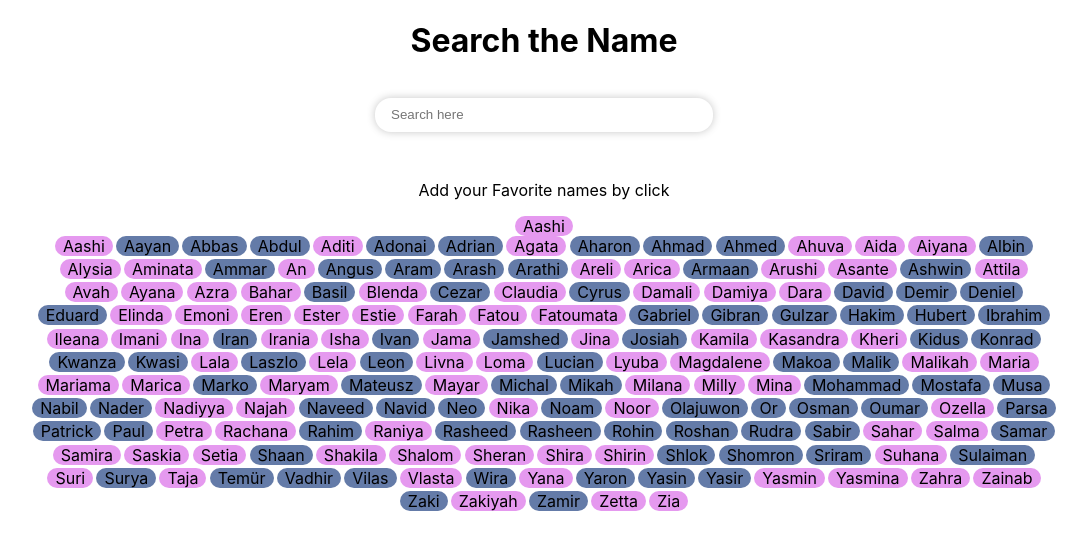
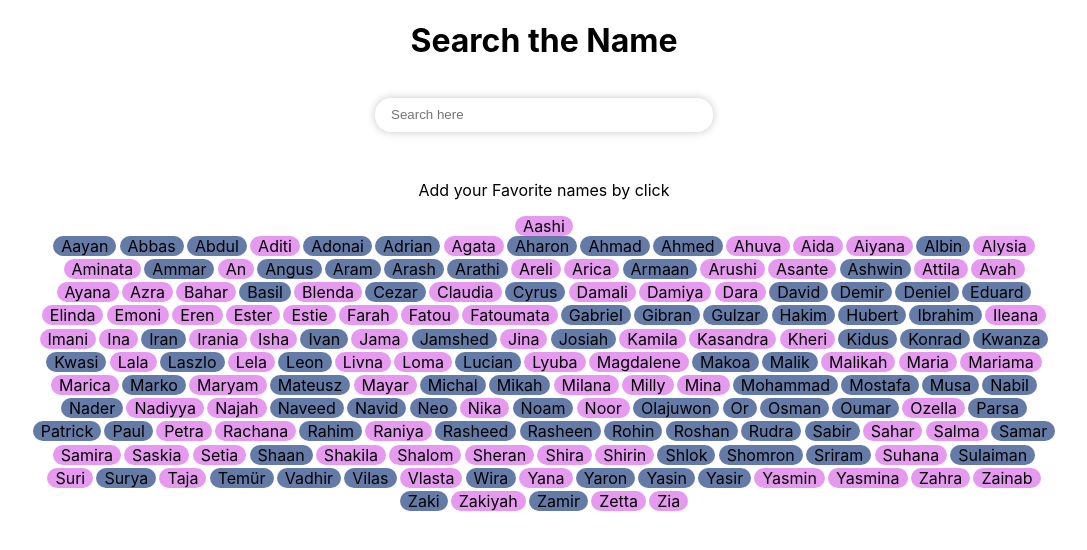
Before and after one commit to OlhaDanylevska/baby-names-react, a React (Create React App) app: page / in a window 1280 px wide. Both pictures are taken after a click on the element "Aashi". Shown: the top 550 px of the page, without its empty margins (96-1183 px from the left). Built offline with nearby package versions, Linux system fonts and the light colour scheme.

Commit message:
favorite list is working

```diff
--- a/src/SearchBar.js
+++ b/src/SearchBar.js
@@ -1,16 +1,37 @@
 import { useState } from "react";
 import DisplayNames from "./display-the-names";
+import babyNamesData from "./babyNamesData.json"
 
+const sortedNames = (names, key) => {
+    return names.sort((a, b) => a[key].localeCompare(b[key]));
+};
 
 const SearchBar = () => {
     const [searchInput, setSearchInput] = useState("");
+    const initialData = sortedNames(babyNamesData, "name");
+    const [mainList, setMainList] = useState(initialData)
+
+    console.log({ mainList })
 
 
 
-    const handleChange = (e) => {
-        let inputValue = e.target.value.toLowerCase()
-        setSearchInput(inputValue);
+    function handleChange(e) {
+        let inputValue = e.target.value;
+
+        if (!inputValue) {
+            setMainList(initialData)
+            console.log(inputValue)
+            setSearchInput("");
+        } else {
+            let filteredMailList = initialData.filter(name => (
+                name.name.toLowerCase().includes(inputValue.toLowerCase())
+            ))
+            console.log(inputValue)
+            setMainList(filteredMailList)
+            setSearchInput(inputValue)
+        }
     }
+    console.log(mainList)
     return (
         <div>
             <h1>Search the Name</h1>
@@ -24,7 +45,7 @@ const SearchBar = () => {
                 <p>Add your Favorite names by click</p>
             </div>
             <div>
-                <DisplayNames input={searchInput} />
+                <DisplayNames allNames={mainList} setMainList={setMainList} />
             </div>
         </div>
     )
--- a/src/display-the-names.js
+++ b/src/display-the-names.js
@@ -1,58 +1,39 @@
 import { useState } from "react";
-import babyNamesData from "./babyNamesData.json"
 
 
-const sortTheNames = () => {
-    babyNamesData.sort(function (a, b) {
-        if (a.name < b.name) { return -1; }
-        if (a.name > b.name) { return 1; }
-        return 0;
-    })
-
-}
-
-sortTheNames()
+const DisplayNames = ({ allNames, setMainList }) => {
+    const [favoriteName, setFavoriteName] = useState([])
 
 
-const DisplayNames = (props) => {
-
-    const [favoriteName, setFavoriteName] = useState([])
-
-    let favorites = babyNamesData.map((babyName, id) => {
-        if (favoriteName.includes(babyName.id)) {
-            return (
-                <span key={id} className={babyName.sex}>{babyName.name}</span>
-            )
-        }
-    })
-
-    function addFavorite(id) {
-        setFavoriteName(favoriteName.concat([id]))
+    const handleChanges = (name) => {
+        setFavoriteName(favoriteName.concat(name))
+        console.log(favoriteName)
+        setMainList(allNames.filter((babyName) => babyName.name !== name.name))
     }
 
-    const filteredNames = babyNamesData.filter((babyName) => {
-        if (props.input === "") {
-            return babyName
-        } else {
-            return babyName.name.toLowerCase().includes(props.input)
-        }
-    })
+    const handleDelete = (name) => {
+        setFavoriteName(favoriteName.filter((babyName) => babyName.name !== name.name))
+        setMainList(allNames.concat(name))
+    }
 
+    console.log({ favoriteName })
+
+    console.log("props", allNames)
     return (
-        <div>
-            <div>
-                {favorites}
+        <div className="all-names">
+            <div className="favorites" >
+                {favoriteName.map((eachName) => {
+                    return (<span key={eachName.id} className={eachName.sex} onClick={() => { handleDelete(eachName); }}>{eachName.name}</span>);
+                })}
             </div>
             <div className='container-for-names'>
-                {
-                    filteredNames.map((eachName) => {
-                        return (<span key={eachName.id} className={eachName.sex} onClick={() => addFavorite(eachName.id)}>{eachName.name}</span>)
-                    })
-                }
+                {allNames.map((eachName) => {
+                    return (<span key={eachName.id} className={eachName.sex}
+                        onClick={() => { handleChanges(eachName) }}>{eachName.name}</span>);
+                })}
+
             </div>
-
-        </div>
-
+        </div >
     )
 
 }
```
Also changed, not shown: src/babyNamesData.json (line endings or trailing spaces).
